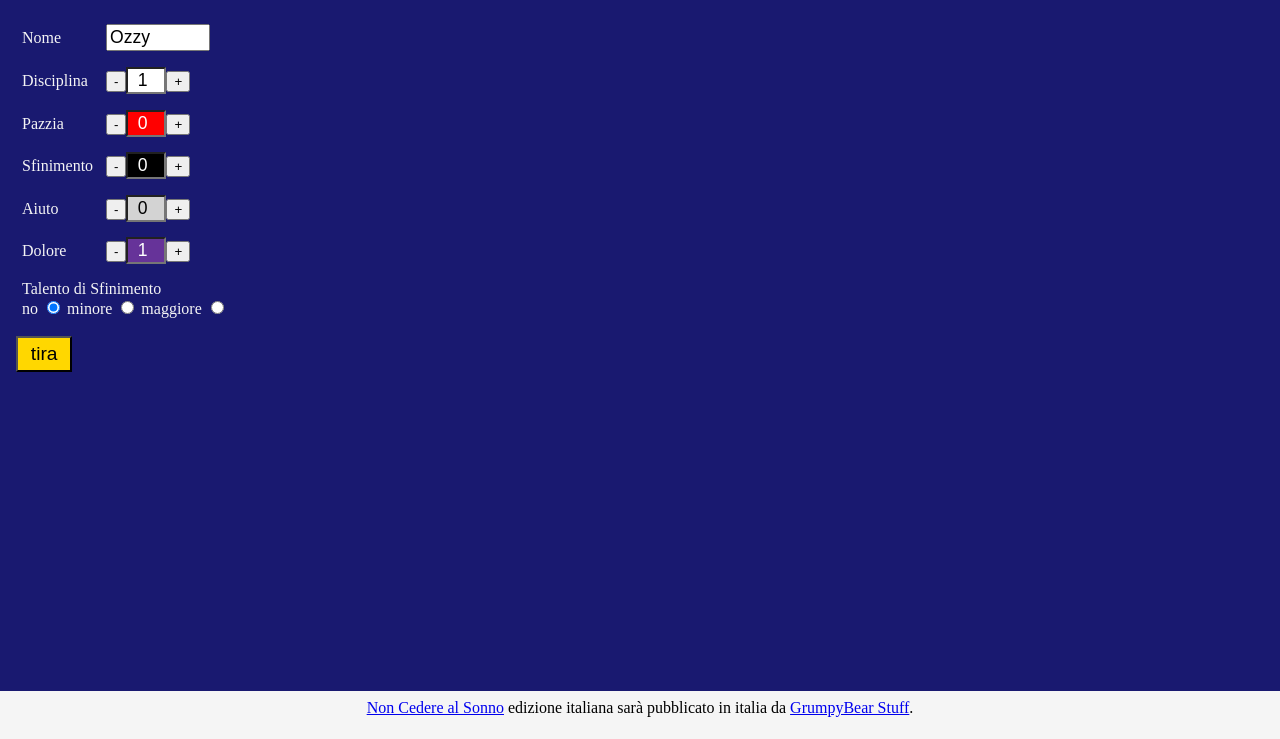
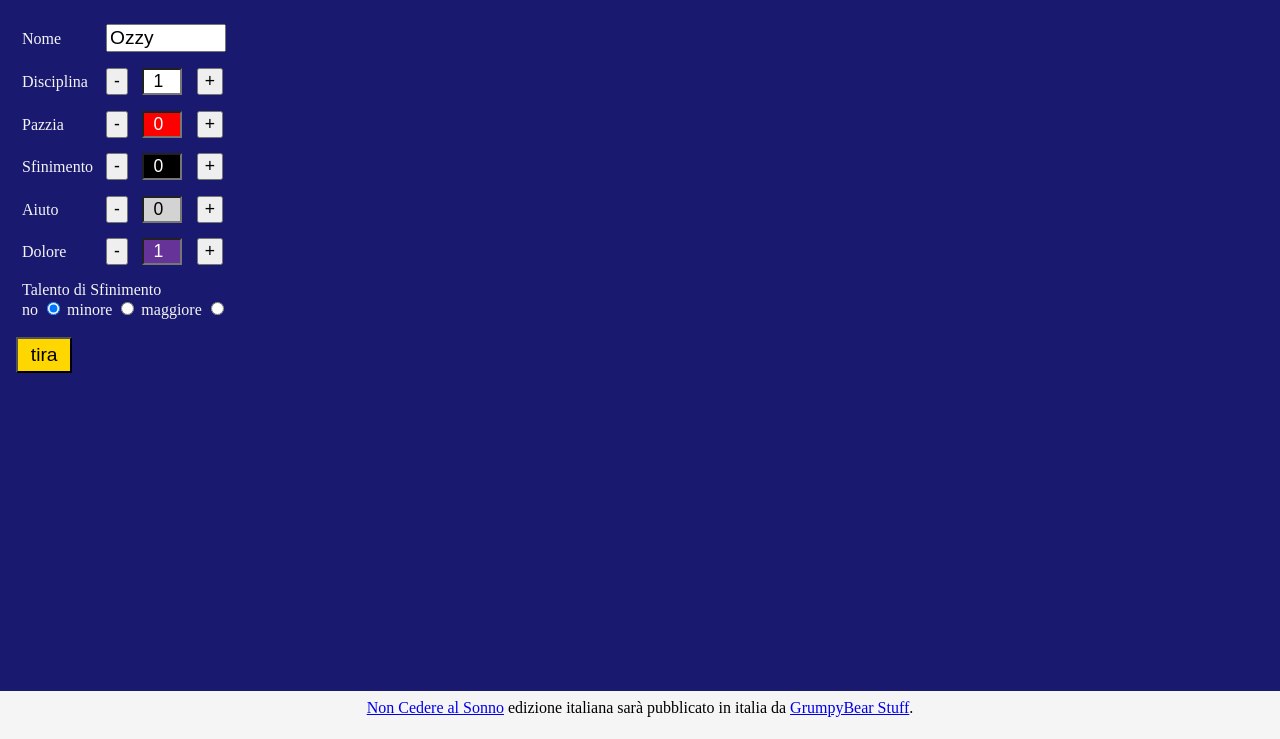
Before and after one commit to osiridecascioli/ncas-dice-roller, a plain HTML site: page index.html in a window 1280 px wide. Shown: the part 61-800 px from the top of the page. Drawn offline with Linux system fonts and the light colour scheme.

Commit message:
css more space for button

```diff
--- a/ncas.css
+++ b/ncas.css
@@ -49,12 +49,16 @@ fieldset{
     width: auto;
 }
 input[type=text]{
-    width: 6rem;
-    font-size: 110%;
+    width: 7rem;
+    font-size: 120%;
 }
 input[type=number]{
     width: 2rem;
     text-align: right;
+    font-size: 110%;
+    margin: 0 0.9rem;
+}
+input[type=button] {
     font-size: 110%;
 }
 input[type=submit] {
```
